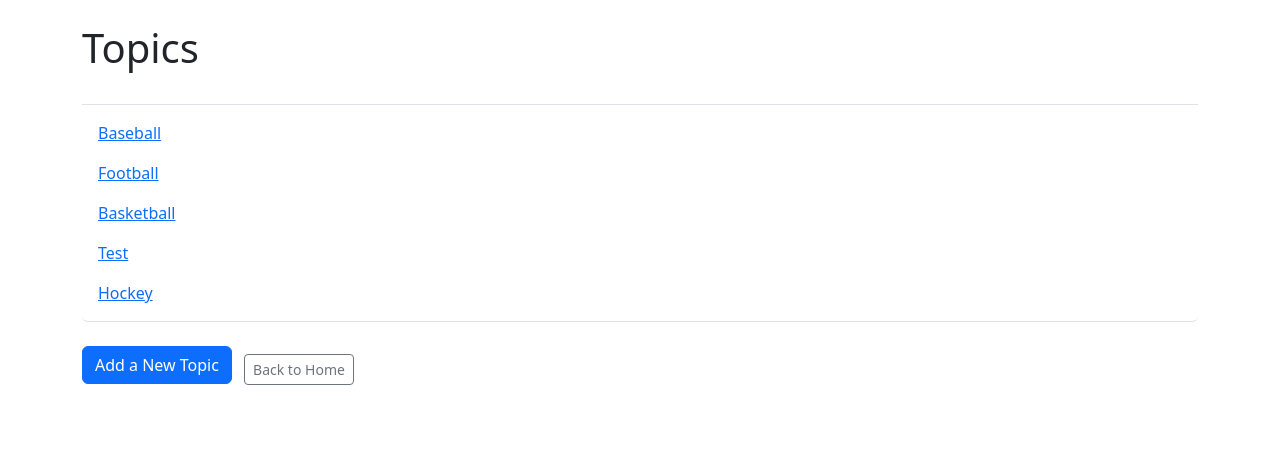
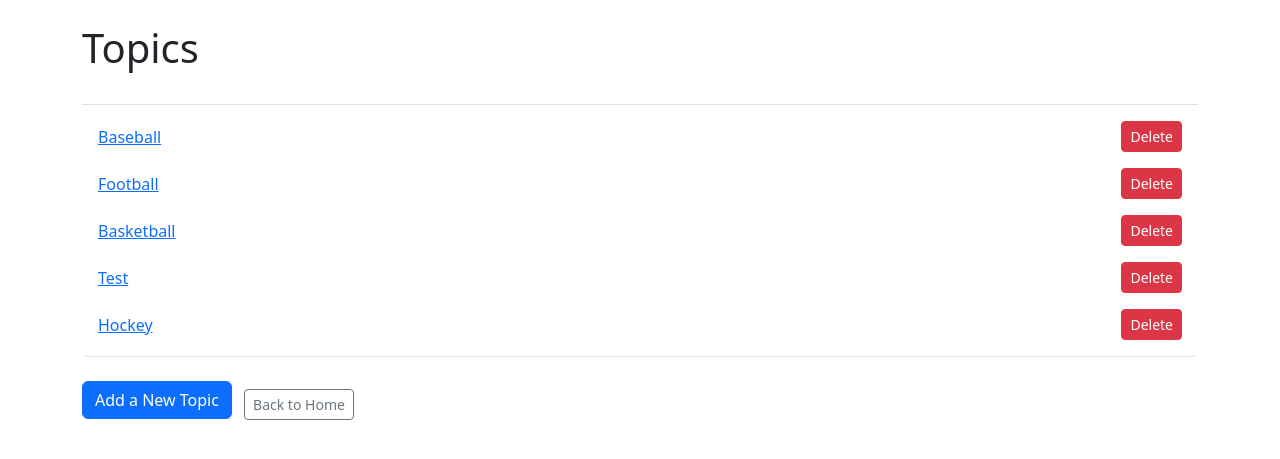
Before and after one commit to E-Conners-Lab/The_Learning_log, a Django app: page /topics/ in a window 1280 px wide. Shown: the part 58-517 px from the top of the page. Run offline with Django 5.2, Linux system fonts and the light colour scheme; a user stored in the database is signed in; data comes from the database, SQL or seed files in the repository; both versions use the stored data as it was after the commit; some libraries are stand-ins or nearby versions.

Commit message:
Added delete topic button to topics page

```diff
--- a/learning_logs/templates/learning_logs/topics.html
+++ b/learning_logs/templates/learning_logs/topics.html
@@ -7,8 +7,12 @@
 {% block content %}
   <ul class="list-group border-bottom pb-2 mb-4">
     {% for topic in topics %}
-      <li class="list-group-item border-0">
+      <li class="list-group-item border-0 d-flex justify-content-between align-items-center">
         <a href="{% url 'learning_logs:topic' topic.id %}">{{ topic.text }}</a>
+        <form action="{% url 'learning_logs:delete_topic' topic.id %}" method="post" class="ms-3">
+          {% csrf_token %}
+          <button class="btn btn-sm btn-danger" type="submit" onclick="return confirm('Are you sure you want to delete this topic?');">Delete</button>
+        </form>
       </li>
     {% empty %}
       <li class="list-group-item border-0">No topics have been added yet.</li>
```
Also changed, not shown: db.sqlite3.
